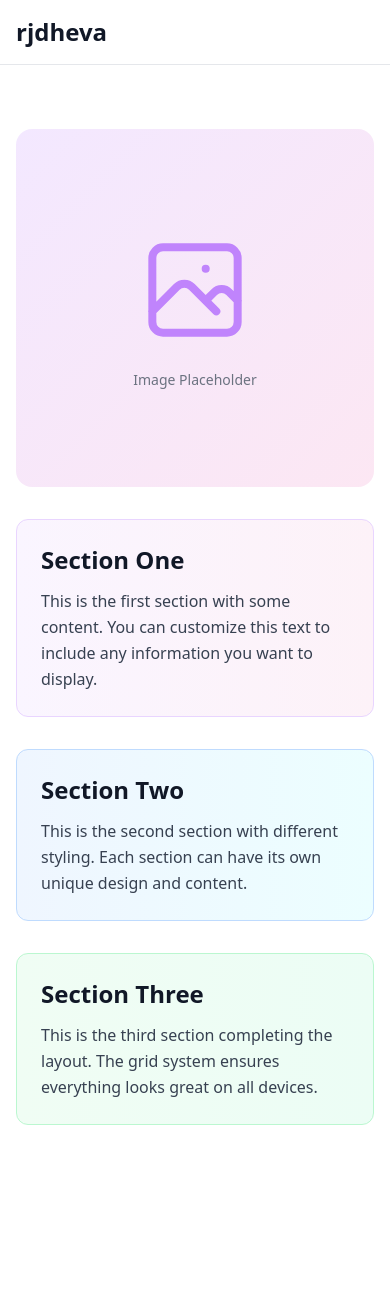
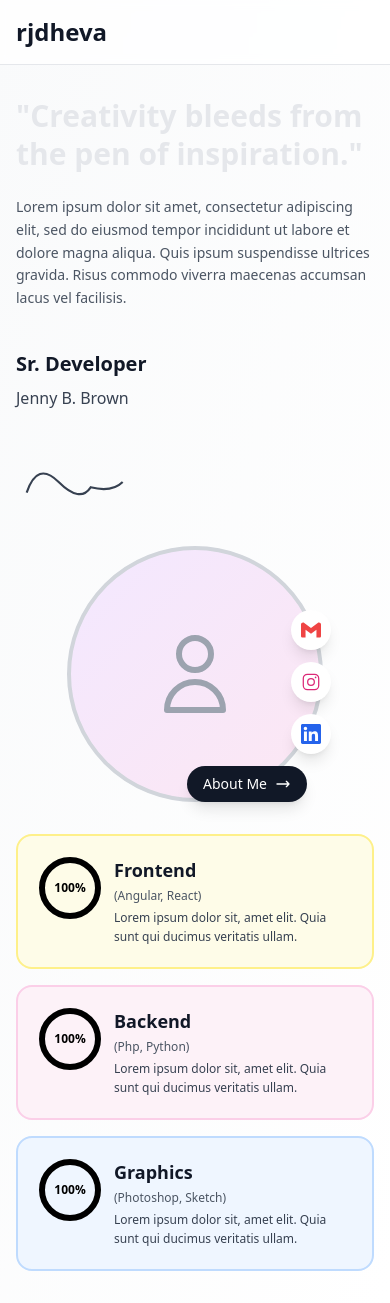
Before and after one commit to JustCodeDaily/rjdheva, a React (Vite) app: page / in a window 390 px wide. Before the commit the page ends 1189 px from the top, so only its background shows below. Built offline with nearby package versions, Linux system fonts and the light colour scheme.

Commit message:
Update LandingPage to use all portfolio components with responsive 3-column layout

```diff
--- a/src/LandingPage.jsx
+++ b/src/LandingPage.jsx
@@ -1,9 +1,13 @@
+import ProfileQuote from './components/ProfileQuote';
+import ProfileImage from './components/ProfileImage';
+import SkillCard from './components/SkillCard';
+
 export default function LandingPage() {
   return (
-    <div className="min-h-screen bg-white">
+    <div className="min-h-screen bg-gradient-to-br from-gray-50 to-white">
       {/* Header */}
-      <header className="sticky top-0 z-50 bg-white border-b border-gray-200">
-        <div className="max-w-6xl mx-auto px-4 sm:px-6 lg:px-8 py-4 flex justify-between items-center">
+      <header className="sticky top-0 z-50 bg-white/80 backdrop-blur-sm border-b border-gray-200">
+        <div className="max-w-7xl mx-auto px-4 sm:px-6 lg:px-8 py-4 flex justify-between items-center">
           <h1 className="text-2xl sm:text-3xl font-bold text-gray-900">
             rjdheva
           </h1>
@@ -21,46 +25,45 @@ export default function LandingPage() {
         </div>
       </header>
 
-      {/* Main Content */}
-      <main className="max-w-6xl mx-auto px-4 sm:px-6 lg:px-8 py-16">
-        <div className="grid grid-cols-1 md:grid-cols-2 gap-8 items-start">
-          {/* Left Side - Image Placeholder */}
-          <div className="flex justify-center items-center">
-            <div className="w-full aspect-square bg-gradient-to-br from-purple-100 to-pink-100 rounded-2xl flex items-center justify-center">
-              <div className="text-center">
-                <svg className="w-32 h-32 mx-auto text-purple-400" fill="none" stroke="currentColor" viewBox="0 0 24 24">
-                  <path strokeLinecap="round" strokeLinejoin="round" strokeWidth={1.5} d="M4 16l4.586-4.586a2 2 0 012.828 0L16 16m-2-2l1.586-1.586a2 2 0 012.828 0L20 14m-6-6h.01M6 20h12a2 2 0 002-2V6a2 2 0 00-2-2H6a2 2 0 00-2 2v12a2 2 0 002 2z" />
-                </svg>
-                <p className="mt-4 text-gray-500 text-sm">Image Placeholder</p>
-              </div>
-            </div>
+      {/* Main Content - Portfolio Section */}
+      <main className="max-w-7xl mx-auto px-4 sm:px-6 lg:px-8 py-8 sm:py-12 md:py-16">
+        <div className="grid grid-cols-1 lg:grid-cols-3 gap-8 sm:gap-10 lg:gap-12 items-center">
+
+          {/* Left Side - Quote and Info */}
+          <div className="lg:col-span-1">
+            <ProfileQuote />
           </div>
 
-          {/* Right Side - 3 Sections */}
-          <div className="space-y-8">
-            {/* Section 1 */}
-            <div className="bg-gradient-to-r from-purple-50 to-pink-50 p-6 rounded-xl border border-purple-200">
-              <h2 className="text-2xl font-bold text-gray-900 mb-3">Section One</h2>
-              <p className="text-gray-700 leading-relaxed">
-                This is the first section with some content. You can customize this text to include any information you want to display.
-              </p>
-            </div>
+          {/* Center - Profile Image */}
+          <div className="lg:col-span-1">
+            <ProfileImage />
+          </div>
 
-            {/* Section 2 */}
-            <div className="bg-gradient-to-r from-blue-50 to-cyan-50 p-6 rounded-xl border border-blue-200">
-              <h2 className="text-2xl font-bold text-gray-900 mb-3">Section Two</h2>
-              <p className="text-gray-700 leading-relaxed">
-                This is the second section with different styling. Each section can have its own unique design and content.
-              </p>
-            </div>
+          {/* Right Side - Skills */}
+          <div className="lg:col-span-1 space-y-4 sm:space-y-6">
+            <SkillCard
+              title="Frontend"
+              technologies="(Angular, React)"
+              description="Lorem ipsum dolor sit, amet elit. Quia sunt qui ducimus veritatis ullam."
+              bgColor="bg-yellow-50"
+              borderColor="border-yellow-200"
+            />
 
-            {/* Section 3 */}
-            <div className="bg-gradient-to-r from-green-50 to-emerald-50 p-6 rounded-xl border border-green-200">
-              <h2 className="text-2xl font-bold text-gray-900 mb-3">Section Three</h2>
-              <p className="text-gray-700 leading-relaxed">
-                This is the third section completing the layout. The grid system ensures everything looks great on all devices.
-              </p>
-            </div>
+            <SkillCard
+              title="Backend"
+              technologies="(Php, Python)"
+              description="Lorem ipsum dolor sit, amet elit. Quia sunt qui ducimus veritatis ullam."
+              bgColor="bg-pink-50"
+              borderColor="border-pink-200"
+            />
+
+            <SkillCard
+              title="Graphics"
+              technologies="(Photoshop, Sketch)"
+              description="Lorem ipsum dolor sit, amet elit. Quia sunt qui ducimus veritatis ullam."
+              bgColor="bg-blue-50"
+              borderColor="border-blue-200"
+            />
           </div>
         </div>
       </main>
```
